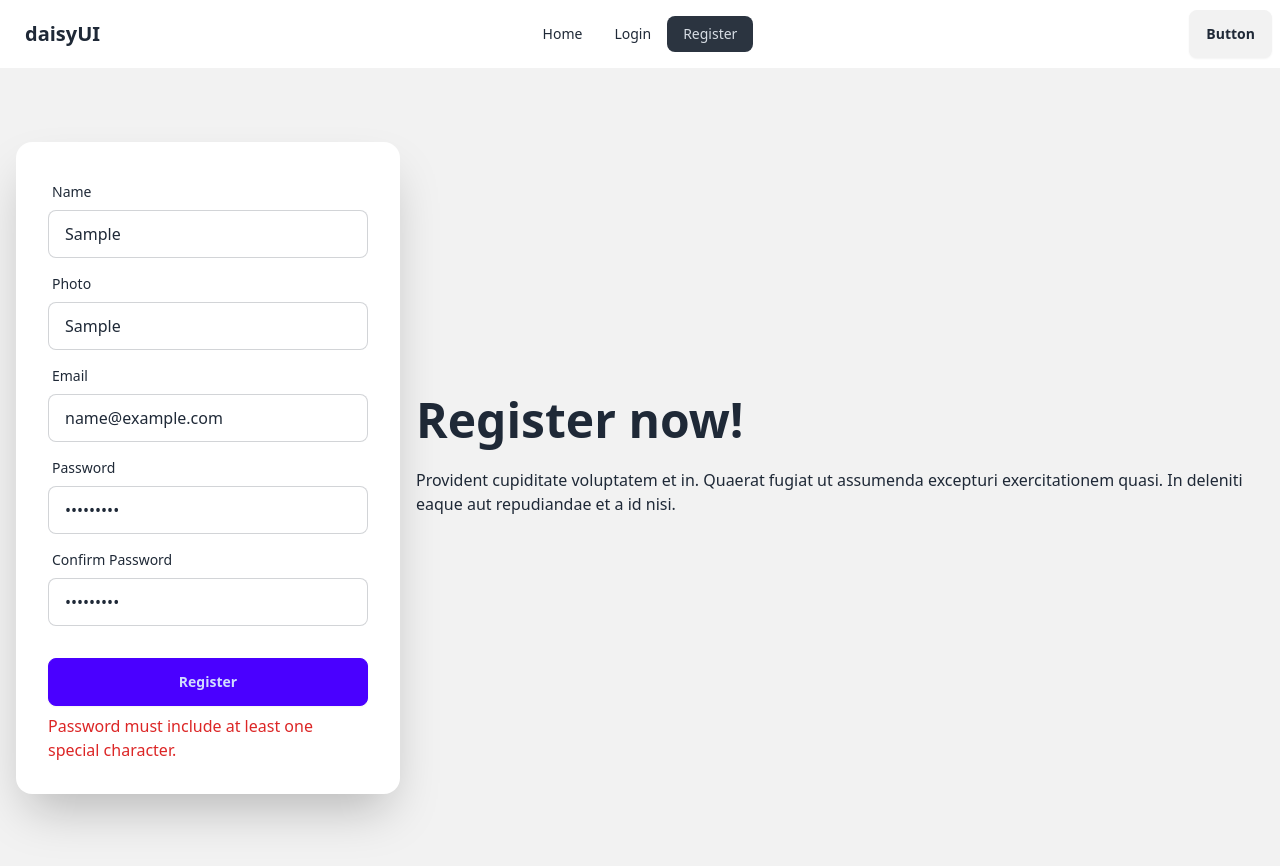
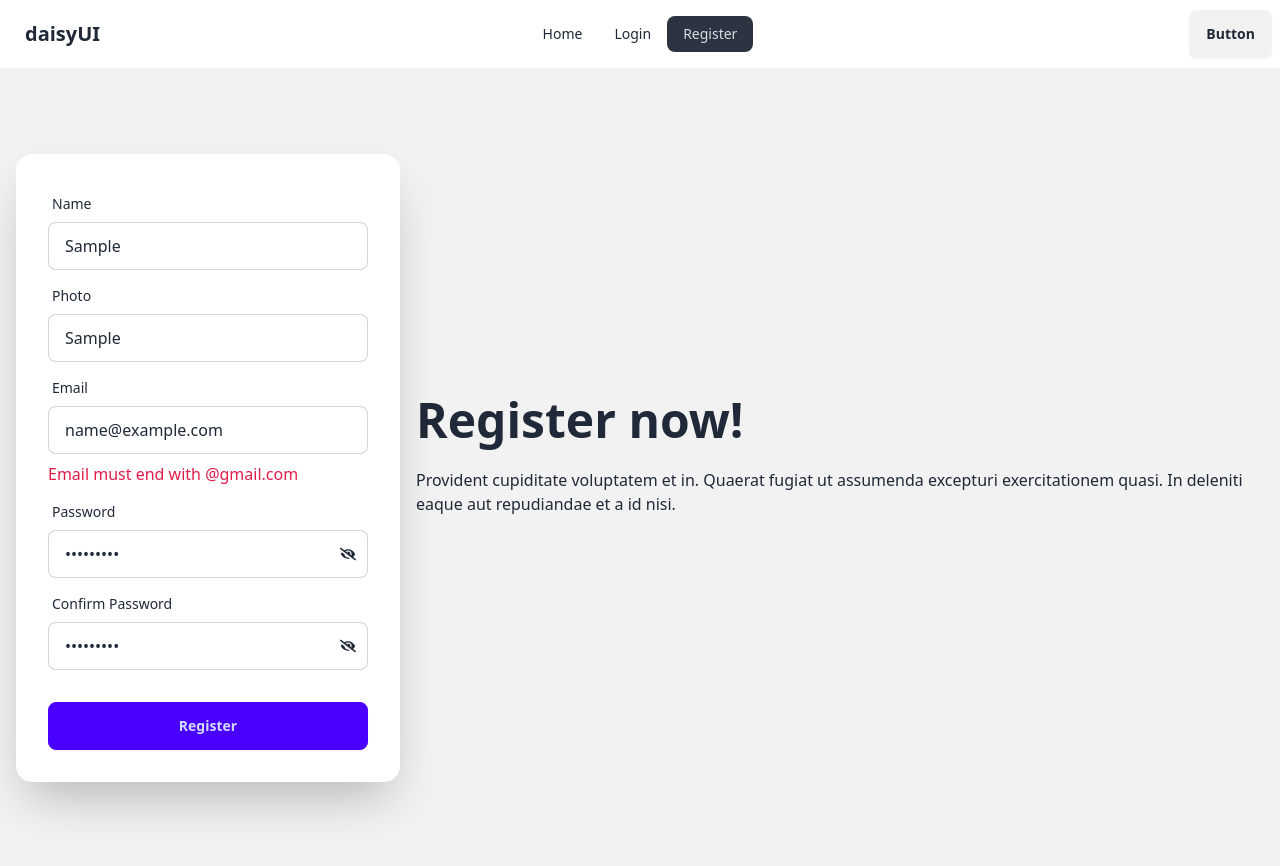
Before and after one commit to mintusikder/firebase-setup, a React (Vite) app: page /register in a window 1280 px wide. Both pictures are taken after typing "Sample", "Sample", "name@example.com", "Sample123", "Sample123" into the empty fields and a click on the button "Register". Built offline with nearby package versions, Linux system fonts and the light colour scheme; no server answers.

Commit message:
added show hide button

```diff
--- a/package.json
+++ b/package.json
@@ -13,6 +13,7 @@
     "firebase": "^10.13.1",
     "react": "^18.3.1",
     "react-dom": "^18.3.1",
+    "react-icons": "^5.3.0",
     "react-router-dom": "^6.26.1"
   },
   "devDependencies": {
--- a/src/components/authProvider/AuthProvider.jsx
+++ b/src/components/authProvider/AuthProvider.jsx
@@ -1,4 +1,4 @@
-import { createContext, useState } from "react";
+import { createContext } from "react";
 import {
   createUserWithEmailAndPassword,
   getAuth,
--- a/src/components/register/Register.jsx
+++ b/src/components/register/Register.jsx
@@ -1,10 +1,13 @@
 import { useContext, useState } from "react";
 import { AuthContext } from "../authProvider/AuthProvider";
-
+import { FaEyeSlash, FaRegEye } from "react-icons/fa";
 const Register = () => {
   const { registerUser } = useContext(AuthContext);
   const [error, setError] = useState("");
   const [success, setSuccess] = useState("");
+  const [showConfirmPass, setShowConfirmPass] = useState(false);
+  const [showPass, setShowPass] = useState(false);
+  const [emailError, setEmailError] = useState("");
   const handelRegister = (e) => {
     e.preventDefault();
     const form = e.target;
@@ -15,7 +18,12 @@ const Register = () => {
     const confirmPass = form.confirmPass.value;
     setSuccess("");
     setError("");
+    setEmailError("");
     //password validation
+    if (!/@gmail\.com$/.test(email)) {
+      setEmailError("Email must end with @gmail.com");
+      return;
+    }
     if (password.length < 6) {
       setError("Password must be 6 characters");
       return;
@@ -24,8 +32,10 @@ const Register = () => {
       return;
     } else if (!/[A-Z]/.test(password)) {
       setError("Password must include at least one uppercase letter.");
+      return;
     } else if (!/[!@#$%^&*()_+\-={}[\]|:";'<>?,./]/.test(password)) {
       setError("Password must include at least one special character.");
+      return;
     }
     const user = {
       name,
@@ -41,7 +51,7 @@ const Register = () => {
         setSuccess("Login Success");
       })
       .catch((error) => {
-        console.log(error);
+        setError(error.message.split("/")[1].split(")"));
       });
   };
   return (
@@ -91,29 +101,50 @@ const Register = () => {
                 required
               />
             </div>
+            {emailError && <p className="text-rose-600">{emailError}</p>}
             <div className="form-control">
               <label className="label">
                 <span className="label-text">Password</span>
               </label>
+              <div className="relative">
                 <input
-                type="password"
+                  type={showPass ? "text" : "password"}
                   placeholder="password"
                   name="password"
-                className="input input-bordered"
+                  className="input input-bordered w-full"
                   required
                 />
+                <span
+                  className="absolute mt-4 right-3"
+                  onClick={() => setShowPass(!showPass)}
+                >
+                  {showPass ? <FaRegEye></FaRegEye> : <FaEyeSlash></FaEyeSlash>}
+                </span>
+              </div>
             </div>
             <div className="form-control">
               <label className="label">
                 <span className="label-text">Confirm Password</span>
               </label>
+              <div className="relative">
                 <input
-                type="password"
+                  type={showConfirmPass ? "text" : "password"}
                   name="confirmPass"
                   placeholder="Confirm password"
-                className="input input-bordered"
+                  className="input input-bordered w-full"
                   required
                 />
+                <span
+                  className="absolute mt-4 right-3"
+                  onClick={() => setShowConfirmPass(!showConfirmPass)}
+                >
+                  {showConfirmPass ? (
+                    <FaRegEye></FaRegEye>
+                  ) : (
+                    <FaEyeSlash></FaEyeSlash>
+                  )}
+                </span>
+              </div>
             </div>
             <div className="form-control mt-6">
               <button className="btn btn-primary">Register</button>
```
Also changed, not shown: 1 other file (tests, documents, lock files or other folders). Lines whose indentation alone changed are shown as unchanged.
